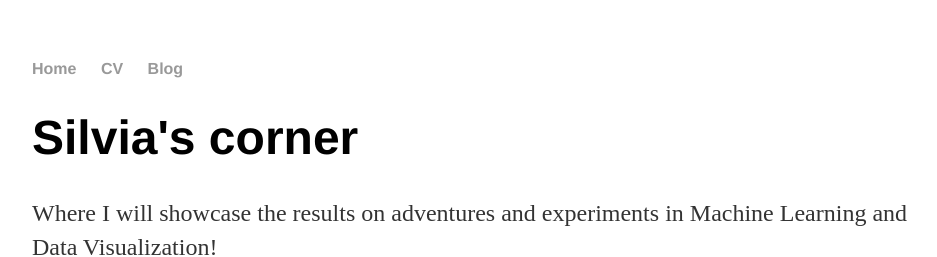
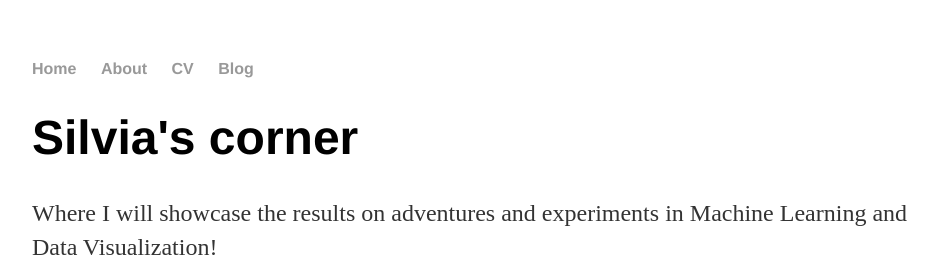
Before and after one commit to a-silvia/a-silvia.github.io, a Jekyll site: the page built from index.html, in a window 1280 px wide. Shown: the top 257 px of the page, without its empty margins (160-1097 px from the left). Built offline with Jekyll 4.4.1, drawn with Linux system fonts in a browser that asks for light colours.

Commit message:
Update to index.html to follow Jekyll syntax

```diff
--- a/index.html
+++ b/index.html
@@ -1,29 +1,8 @@
-<!DOCTYPE html>
-<html>
-	<head>
-		<title>Silvia</title>
-		<!-- link to main stylesheet -->
-		<link rel="stylesheet" type="text/css" href="/css/main.css">
-	</head>
-	<body>
-		<nav>
-    		<ul>
-        		<li><a href="/">Home</a></li>
-        		<li><a href="/cv">CV</a></li>
-        		<li><a href="/blog">Blog</a></li>
-    		</ul>
-		</nav>
-		<div class="container">
-    		<div class="about">
-        		<h1>Silvia's corner</h1>
-				<p>Where I will showcase the results on adventures and experiments in Machine Learning and Data Visualization!</p>
-    		</div><!-- /.about -->
-		</div><!-- /.container -->
-		<footer>
-    		<ul>
-        		<li><a href="mailto:anascsilva+page@gmail.com">email</a></li>
-        		<li><a href="https://github.com/a-silvia">github.com/a-silvia</a></li>
-			</ul>
-		</footer>
-	</body>
-</html>
+---
+layout: default
+title: Silvia
+---
+<div class="about">
+	<h1>Silvia's corner</h1>
+	<p>Where I will showcase the results on adventures and experiments in Machine Learning and Data Visualization!
+</div><!-- /.about -->
```
